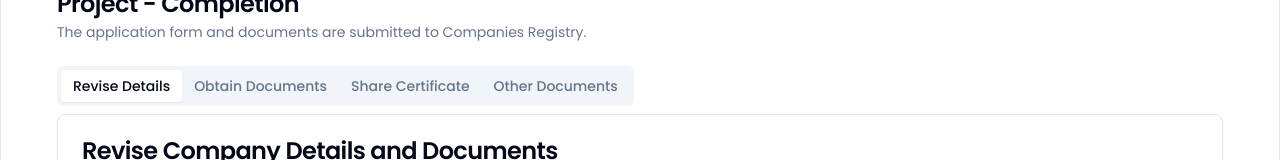
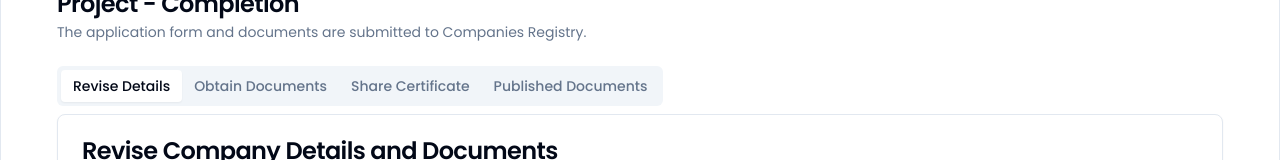
Before and after one commit to omunite215/CsAccountMultiple, a Next.js app: page /document_status/1/documents in a window 1280 px wide. Shown: the part 174-334 px from the top of the page. Built offline with nearby package versions, Linux system fonts and the light colour scheme.

Commit message:
Changes in UI while meeting

```diff
--- a/app/document_status/[id]/documents/Main.tsx
+++ b/app/document_status/[id]/documents/Main.tsx
@@ -12,7 +12,7 @@ const Main = () => {
         <TabsTrigger value="revise">Revise Details</TabsTrigger>
         <TabsTrigger value="documents">Obtain Documents</TabsTrigger>
         <TabsTrigger value="certificate">Share Certificate</TabsTrigger>
-        <TabsTrigger value="other">Other Documents</TabsTrigger>
+        <TabsTrigger value="other">Published Documents</TabsTrigger>
       </TabsList>
       <TabsContent value="revise">
         <CompanyRevise />
```
